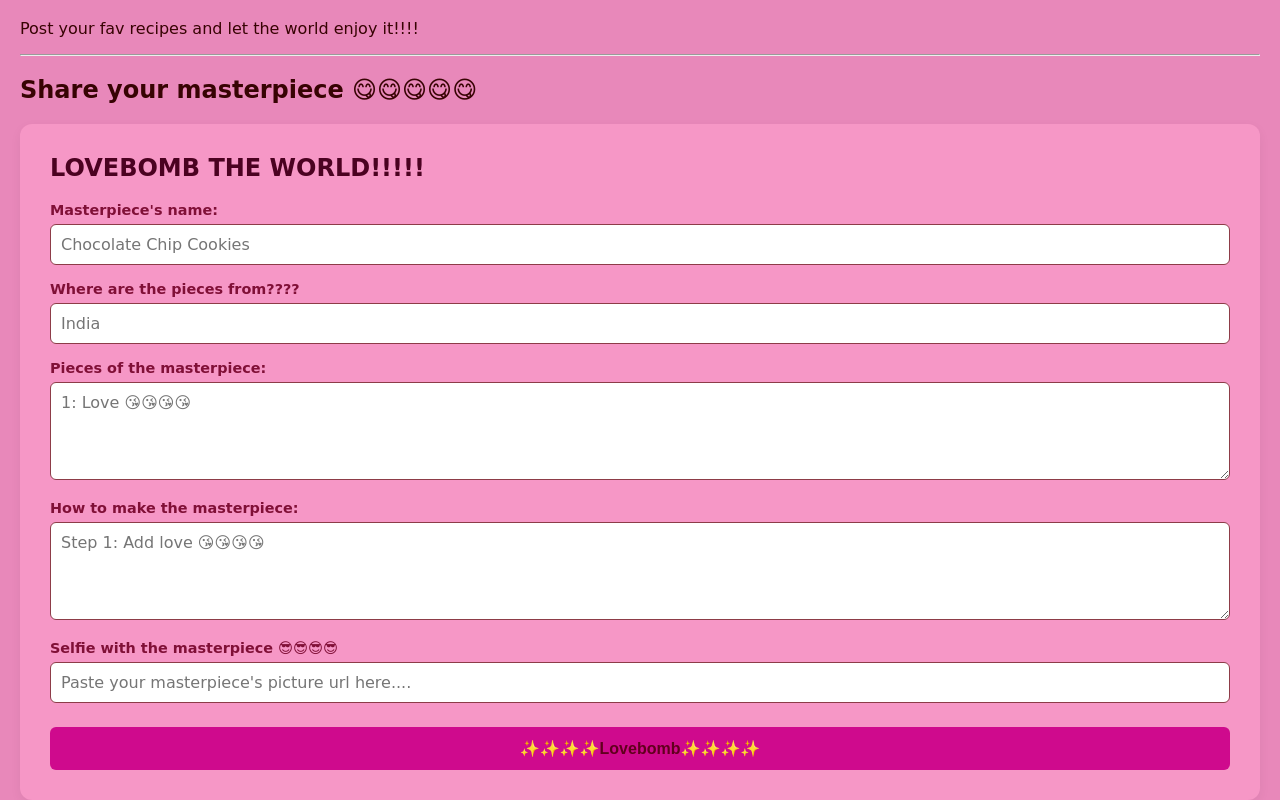
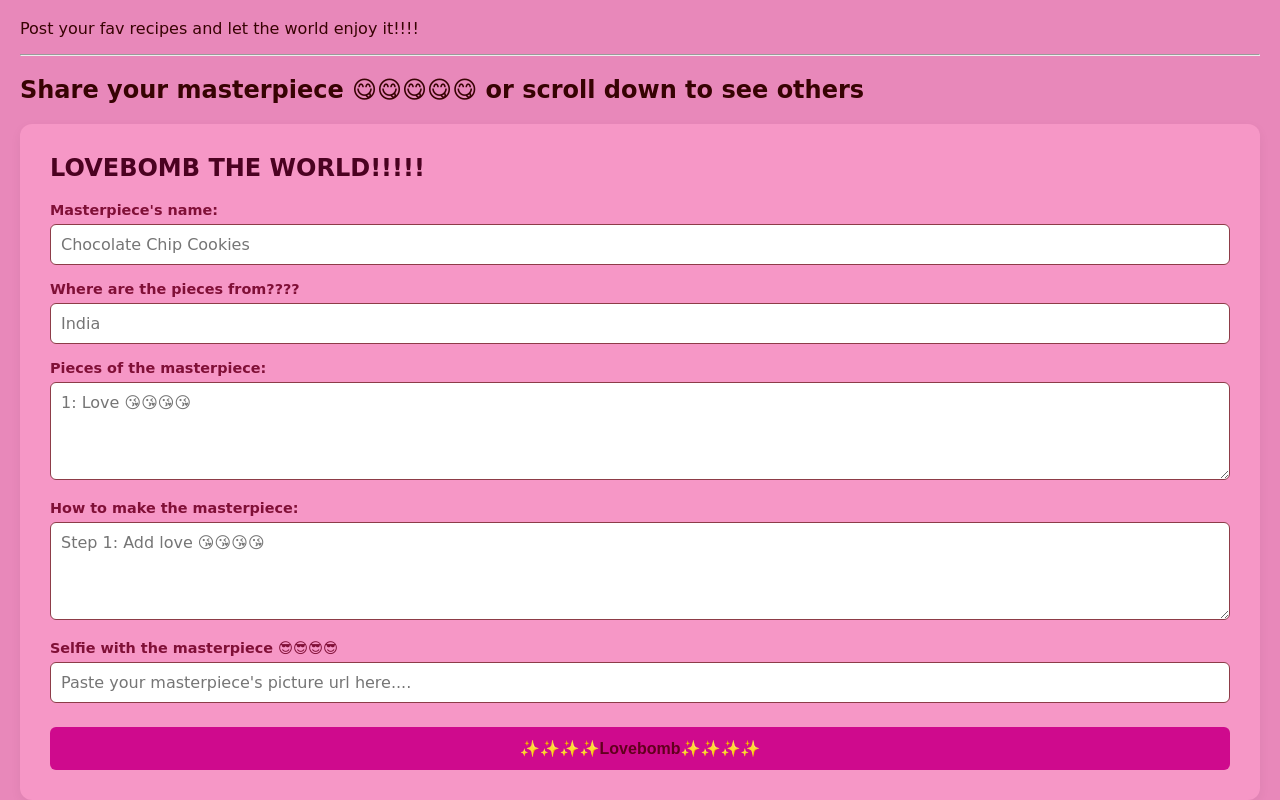
Before and after one commit to schrodinger-ki-billi/Easyco, a plain HTML site: page index.html in a window 1280 px wide. Shown: the part 73-873 px from the top of the page. Drawn offline with Linux system fonts and the light colour scheme; no server answers.

Commit message:
Modify heading for recipe sharing encouragement
Updated the heading to encourage sharing or viewing others' recipes.

```diff
--- a/index.html
+++ b/index.html
@@ -13,7 +13,7 @@
     <script type="module" src="script.js"></script>
   </body>
   <hr>
-  <h2>Share your masterpiece 😋😋😋😋😋</h2>
+  <h2>Share your masterpiece 😋😋😋😋😋 or scroll down to see others</h2>
   <div class="form-container">
     <h2> LOVEBOMB THE WORLD!!!!!</h2>
     <form>
```
